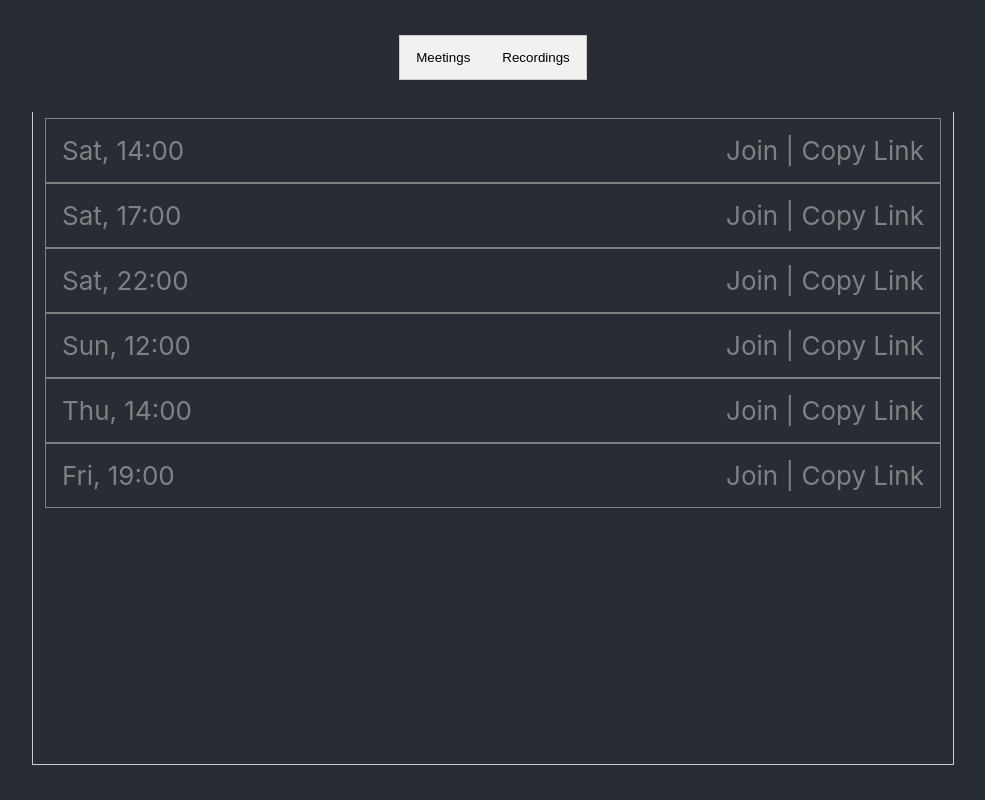
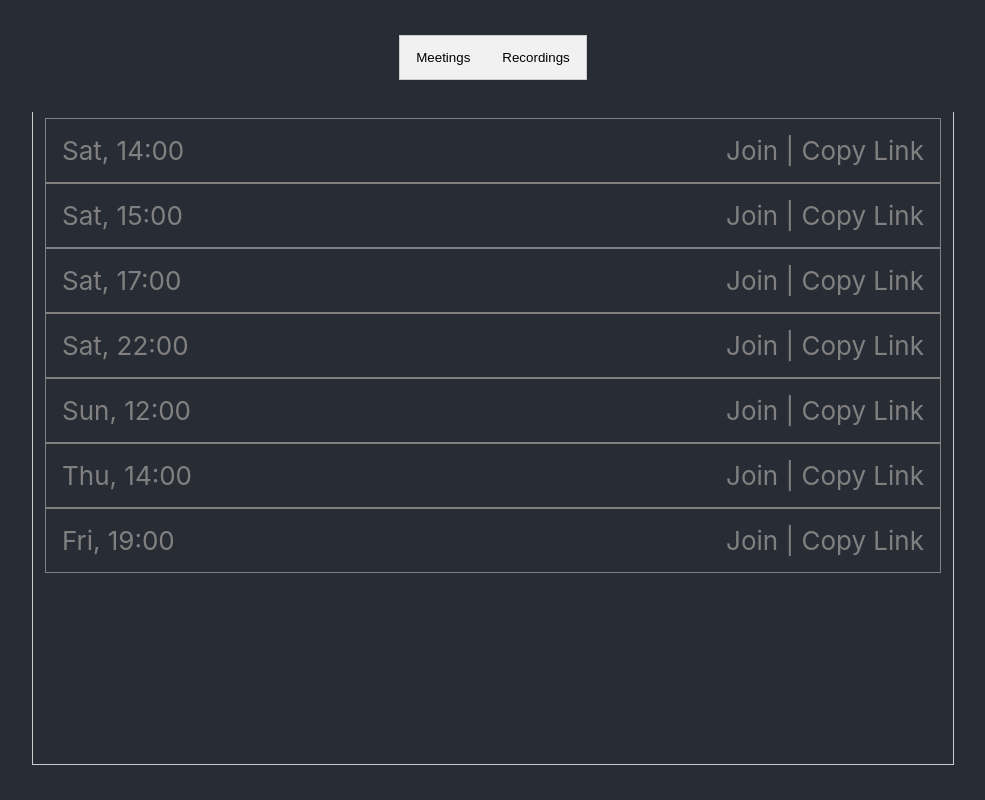
Before and after one commit to appsfly/FaithTech-meetup, a React (Create React App) app: page / in a window 1280 px wide. Shown: the whole page, without its empty margins (147-1132 px from the left). Built offline with nearby package versions, Linux system fonts and the light colour scheme.

Commit message:
added lesson

```diff
--- a/src/Screens/UpComingMeetings/index.tsx
+++ b/src/Screens/UpComingMeetings/index.tsx
@@ -8,6 +8,7 @@ interface Meeting {
 }
 const meetings: Array<Meeting> = [
   { day: "Sat", time: "14:00" },
+  { day: "Sat", time: "15:00" },
   { day: "Sat", time: "17:00" },
   { day: "Sat", time: "22:00" },
   { day: "Sun", time: "12:00" },
```
